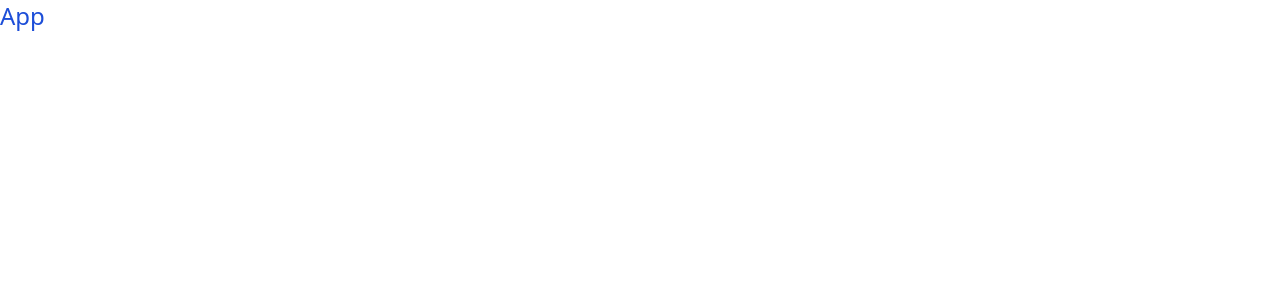
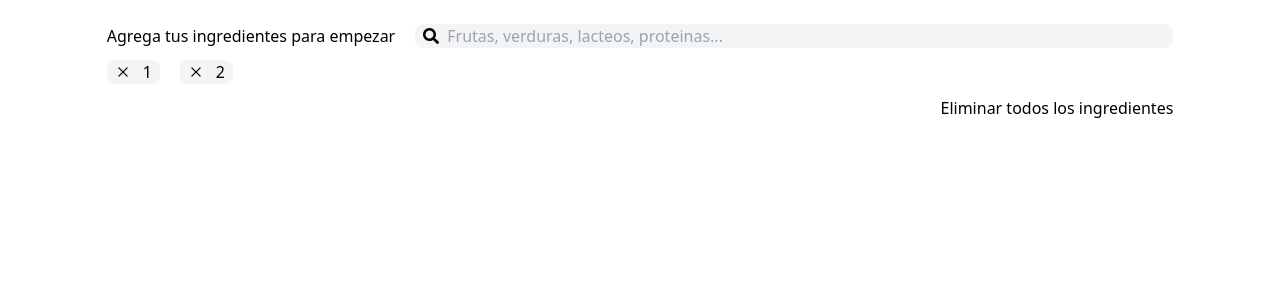
Before and after one commit to No-Country/c16-78-ft-csharp, a React (Vite) app in the folder Frontend/: page / in a window 1280 px wide. Shown: the top 300 px of the page. Built offline with nearby package versions, Linux system fonts and the light colour scheme.

Commit message:
feat: Organizar etiquetas y aplicar estilos con Tailwind CSS

```diff
--- a/Frontend/package.json
+++ b/Frontend/package.json
@@ -11,7 +11,8 @@
   },
   "dependencies": {
     "react": "^18.2.0",
-    "react-dom": "^18.2.0"
+    "react-dom": "^18.2.0",
+    "react-icons": "^5.0.1"
   },
   "devDependencies": {
     "@types/react": "^18.2.55",
--- a/Frontend/src/App.jsx
+++ b/Frontend/src/App.jsx
@@ -1,10 +1,11 @@
+import IngredientFilter from "./components/IngredientFilter";
 import "./App.css";
 
 function App() {
   return (
-    <>
-      <h1 className="text-2xl text-blue-700">App</h1>
-    </>
+    <div className="w-full">
+      <IngredientFilter />
+    </div>
   );
 }
 
--- /dev/null
+++ b/Frontend/src/components/IngredientFilter.jsx
@@ -0,0 +1,26 @@
+import { FaSearch } from "react-icons/fa";
+import { RxCross2 } from "react-icons/rx";
+import { useState } from "react";
+
+const IngredientFilter = () => {
+
+    const [ingredients, setIngredients] = useState([1, 2]);
+    return (
+        <div className="w-10/12 m-auto relative my-6">
+            <div className="flex items-center gap-x-5 mb-3">
+                <h2 className="flex-shrink-0">Agrega tus ingredientes para empezar</h2>
+                <div className="flex w-full bg-gray-100 px-2 rounded-lg">
+                    <FaSearch className="self-center" />
+                    <input className="flex-grow bg-gray-100 px-2" type="text" placeholder="Frutas, verduras, lacteos, proteinas..." />
+                </div>
+            </div>
+            <ul className="flex gap-x-5 mb-3">
+                {ingredients.map((ingredient, index) => (
+                    <li className="flex bg-gray-100 px-2 rounded-lg gap-x-3" key={index}><RxCross2 className="self-center" />{ingredient}</li>
+                ))}
+            </ul>
+            <button className="absolute right-0">Eliminar todos los ingredientes</button>
+        </div>
+    )
+}
+export default IngredientFilter;
```
Also changed, not shown: 1 other file (tests, documents, lock files or other folders).
